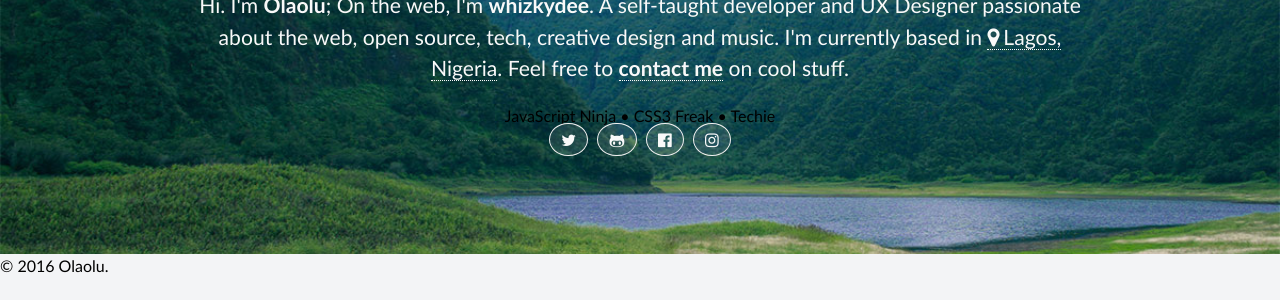
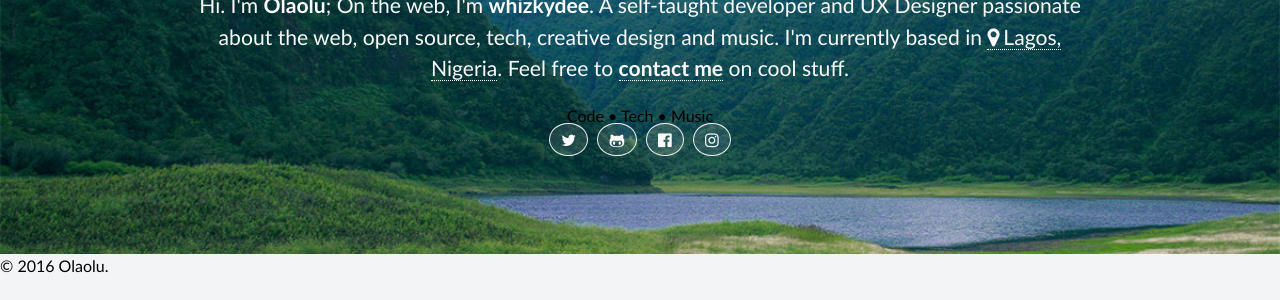
Before and after one commit to whizkydee/old-site, a Jekyll site: the page built from index.html, in a window 1280 px wide. Shown: the part 246-546 px from the top of the page. Built offline with Jekyll 4.4.1, drawn with Linux system fonts in a browser that asks for light colours; nearby versions of some CDN libraries; some web fonts are replaced.

Commit message:
Update My Interests

```diff
--- a/index.html
+++ b/index.html
@@ -11,9 +11,9 @@ body-class: home
    </p>
 
    <section class="my_interests">
-      <span>JavaScript Ninja</span> &bull;
-      <span>CSS3 Freak</span> &bull;
-      <span>Techie</span>
+      <span>Code</span> &bull;
+      <span>Tech</span> &bull;
+      <span>Music</span>
    </section>
 
    <section class="social_links">
```
